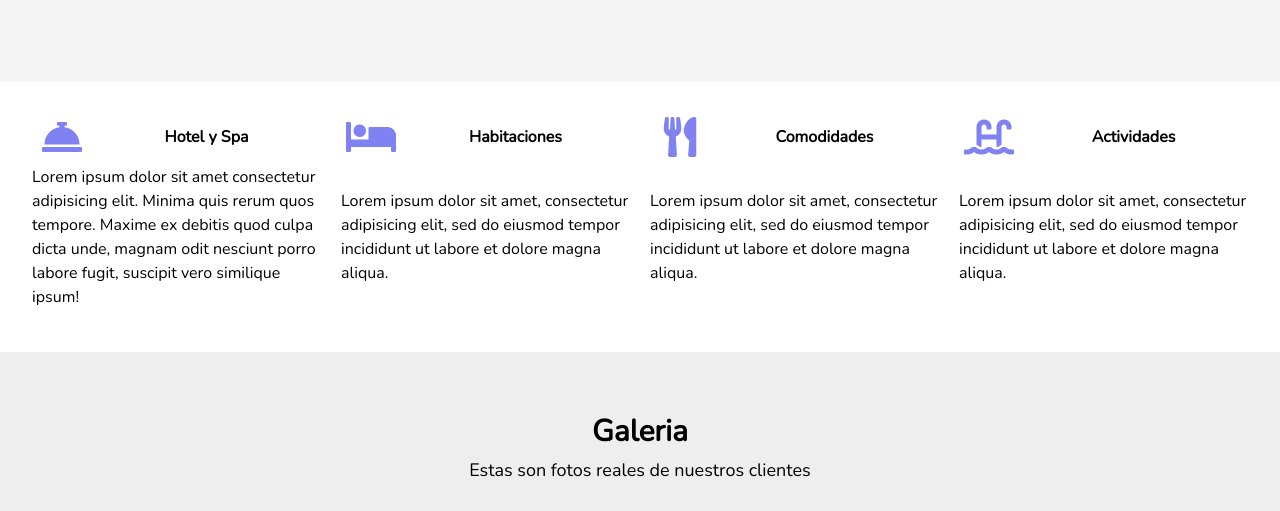
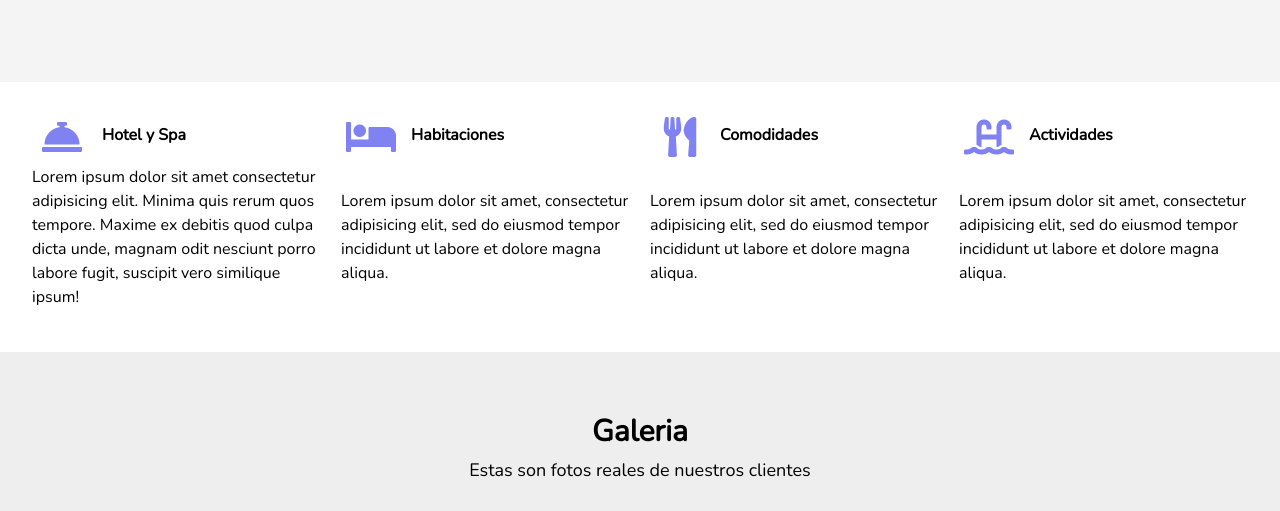
Before and after one commit to lgramirez/hotel, a website: page index.html in a window 1280 px wide. Shown: the part 1110-1621 px from the top of the page. Drawn offline with nearby package versions, Linux system fonts and the light colour scheme.

Commit message:
Fix position of h3 in hotel options

```diff
--- a/css/components/hotelOptions.css
+++ b/css/components/hotelOptions.css
@@ -30,7 +30,7 @@
 .hotel-options-section__row__first-element__h3 {
     font-size: 0.8rem;
     line-height: 0.8rem;
-    margin: auto auto;
+    margin: 0.5rem 0 0.5rem 0.5rem;
 }
 
 .hotel-options-section__row__first-element__paragraph {
@@ -61,7 +61,7 @@
 .hotel-options-section__row__second-element__h3 {
     font-size: 0.8rem;
     line-height: 0.8rem;
-    margin: auto auto;
+    margin: 0.5rem 0 0.5rem 0.5rem;
 }
 
 .hotel-options-section__row__second-element__paragraph {
@@ -92,7 +92,7 @@
 .hotel-options-section__row__third-element__h3 {
     font-size: 0.8rem;
     line-height: 0.8rem;
-    margin: auto auto;
+    margin: 0.5rem 0 0.5rem 0.5rem;
 }
 
 .hotel-options-section__row__third-element__paragraph {
@@ -123,7 +123,7 @@
 .hotel-options-section__row__fourth-element__h3 {
     font-size: 0.8rem;
     line-height: 0.8rem;
-    margin: auto auto;
+    margin: 0.5rem 0 0.5rem 0.5rem;
 }
 
 .hotel-options-section__row__fourth-element__paragraph {
@@ -181,7 +181,7 @@
     .hotel-options-section__row__first-element__h3 {
         font-size: 1.6rem;
         line-height: 1.6rem;
-        margin: auto auto;
+        margin: 1rem 0 1rem 1rem;
     }
 
     .hotel-options-section__row__first-element__paragraph {
@@ -206,7 +206,7 @@
     .hotel-options-section__row__second-element__h3 {
         font-size: 1.6rem;
         line-height: 1.6rem;
-        margin: auto auto;
+        margin: 1rem 0 1rem 1rem;
     }
 
     .hotel-options-section__row__second-element__paragraph {
@@ -231,7 +231,7 @@
     .hotel-options-section__row__third-element__h3 {
         font-size: 1.6rem;
         line-height: 1.6rem;
-        margin: auto auto;
+        margin: 1rem 0 1rem 1rem;
     }
 
     .hotel-options-section__row__third-element__paragraph {
@@ -256,7 +256,7 @@
     .hotel-options-section__row__fourth-element__h3 {
         font-size: 1.6rem;
         line-height: 1.6rem;
-        margin: auto auto;
+        margin: 1rem 0 1rem 1rem;
     }
 
     .hotel-options-section__row__fourth-element__paragraph {
```
